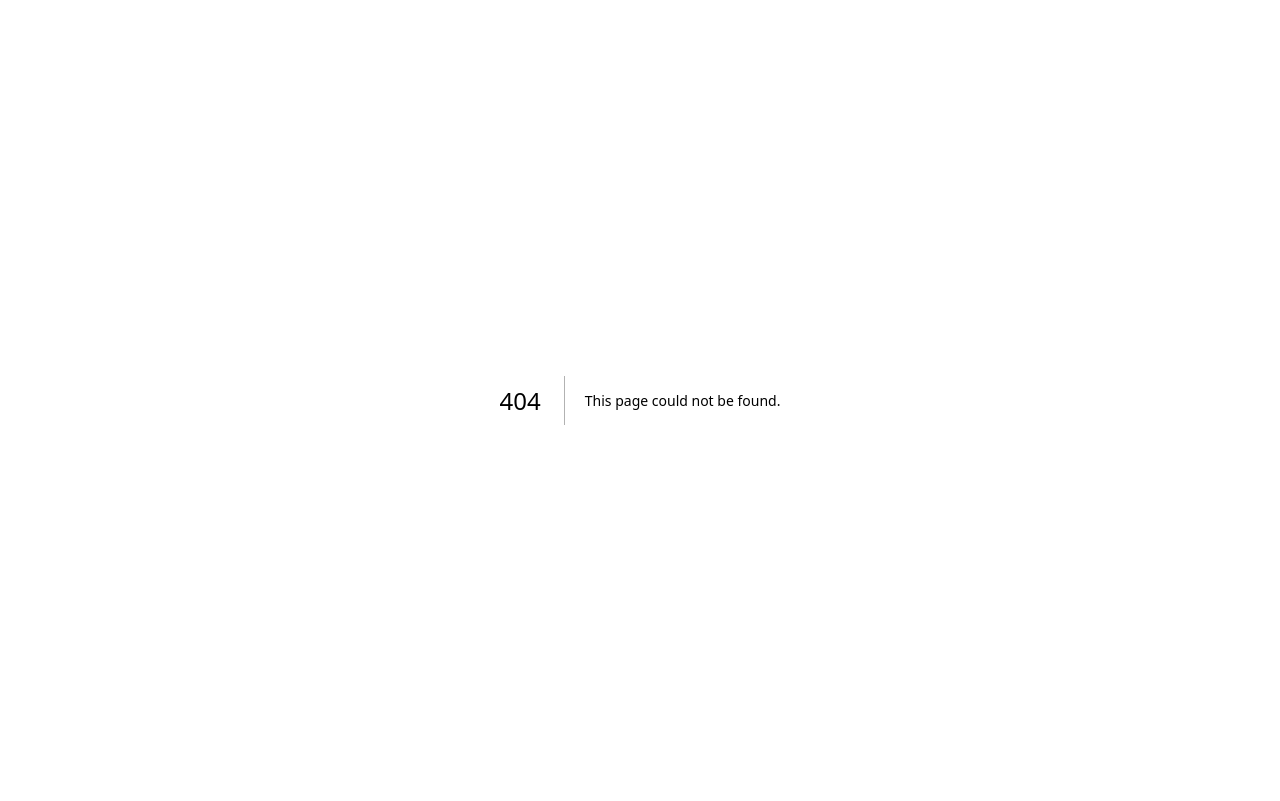
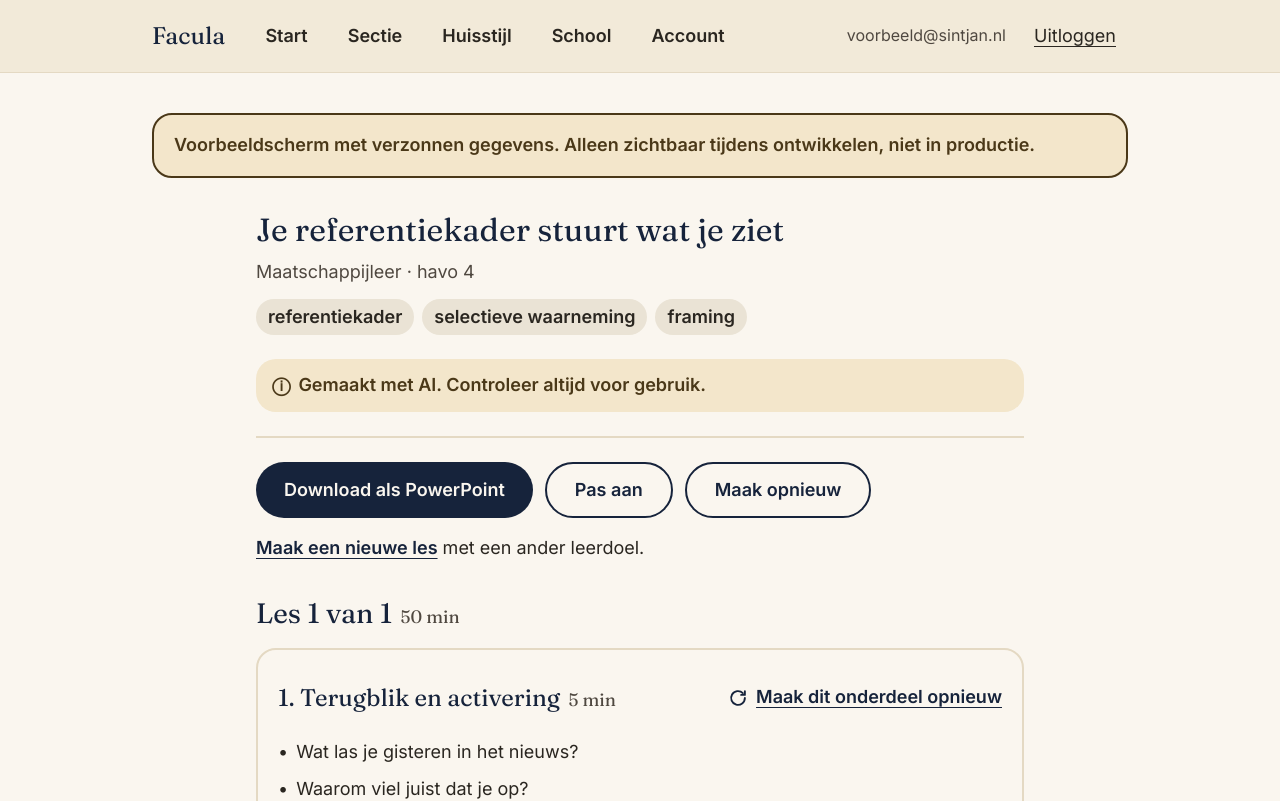
Before and after one commit to DGDH-OS/facula-app, a Next.js app: page /dev/voorbeeld/les-resultaat in a window 1280 px wide. Before the commit this address had no page. Shown: the top 801 px of the page. Built offline with nearby package versions, Linux system fonts and the light colour scheme.

Commit message:
school-v1: add safe local UI previews

```diff
--- /dev/null
+++ b/src/app/dev/voorbeeld/huisstijl/page.tsx
@@ -0,0 +1,58 @@
+import { HuisstijlVoorbeeld } from "@/components/huisstijl/HuisstijlVoorbeeld";
+import { Button } from "@/components/ui/Button";
+import { PRESETS } from "@/lib/huisstijl/themes";
+
+/**
+ * Lokale voorvertoning van het huisstijlscherm met verzonnen schoolgegevens.
+ * Er wordt geen huisstijl opgehaald of opgeslagen. Zie ../layout.tsx.
+ */
+export default function VoorbeeldHuisstijl() {
+  const kleuren = PRESETS.mihiriban;
+
+  return (
+    <div className="mx-auto max-w-3xl">
+      <h1 className="font-display text-3xl text-marine">Huisstijl</h1>
+      <p className="mt-2 max-w-[70ch] text-base text-tekst">
+        Stel dit een keer in. Daarna kun je bij elke les, toets en rapporttekst
+        kiezen of je hem in je eigen huisstijl downloadt.
+      </p>
+      <p className="mt-6 flex items-start gap-2 rounded-xl bg-waarschuwing-vlak px-4 py-3 text-base font-semibold text-waarschuwing-tekst">
+        <span aria-hidden>⚠</span>
+        <span>
+          Sint Jan College gebruikt één huisstijl voor iedereen. Je downloads
+          komen in de schoolhuisstijl.
+        </span>
+      </p>
+      <section className="mt-8">
+        <h2 className="font-display text-2xl text-marine">Zo ziet het eruit</h2>
+        <div className="mt-4">
+          <HuisstijlVoorbeeld
+            kleuren={kleuren}
+            schoolnaam="Sint Jan College"
+            logoUrl={null}
+            toonLogo={false}
+          />
+        </div>
+      </section>
+      <section className="mt-8 rounded-2xl border-2 border-lijn bg-ivoor-deep p-6">
+        <h2 className="font-display text-2xl text-marine">Huisstijl van de school</h2>
+        <p className="mt-2 max-w-[70ch] text-base text-tekst-zacht">
+          Een beheerder bepaalt kleuren, lettertype en logo. Zo krijgt ieder
+          bestand van de sectie dezelfde herkenbare uitstraling.
+        </p>
+        <div className="mt-5 flex flex-wrap gap-3" aria-label="Kleurstalen">
+          {[kleuren.achtergrond, kleuren.accent, kleuren.tekst].map((kleur) => (
+            <span
+              key={kleur}
+              className="h-12 w-20 rounded-lg border-2 border-lijn"
+              style={{ backgroundColor: kleur }}
+            />
+          ))}
+        </div>
+      </section>
+      <div className="mt-8 border-t-2 border-lijn pt-6">
+        <Button variant="primary">Huisstijl opslaan</Button>
+      </div>
+    </div>
+  );
+}
--- /dev/null
+++ b/src/app/dev/voorbeeld/les-nieuw/page.tsx
@@ -0,0 +1,6 @@
+import NewLessonPage from "@/app/app/lessons/new/page";
+
+/** De echte leswizard, veilig zichtbaar zonder sessie. Zie ../layout.tsx. */
+export default function VoorbeeldNieuweLes() {
+  return <NewLessonPage />;
+}
--- /dev/null
+++ b/src/app/dev/voorbeeld/les-resultaat/page.tsx
@@ -0,0 +1,52 @@
+import Link from "next/link";
+import { AiMelding } from "@/components/ui/AiMelding";
+import { Button } from "@/components/ui/Button";
+import { LessonSections } from "@/components/lessons/LessonSections";
+import { VOORBEELD_LES } from "@/lib/dev/voorbeeldgegevens";
+
+/**
+ * Een lokaal resultaat met verzonnen lesinhoud. Downloaden en bewerken zijn
+ * hier bewust niet gekoppeld: dit scherm is uitsluitend voor visuele controle.
+ */
+export default function VoorbeeldLesResultaat() {
+  const les = VOORBEELD_LES;
+
+  return (
+    <div className="mx-auto max-w-3xl">
+      <header>
+        <h1 className="max-w-[70ch] font-display text-3xl text-marine">{les.titel}</h1>
+        <p className="mt-2 text-base text-tekst-zacht">
+          {les.input.vak} · {les.input.niveau} {les.input.leerjaar}
+        </p>
+        <div className="mt-3 flex flex-wrap gap-2">
+          {les.kernbegrippen.map((begrip) => (
+            <span
+              key={begrip}
+              className="rounded-full bg-neutraal-vlak px-3 py-1 text-base font-semibold text-tekst"
+            >
+              {begrip}
+            </span>
+          ))}
+        </div>
+        <div className="mt-6">
+          <AiMelding />
+        </div>
+        <div className="mt-6 flex flex-col gap-3 border-t-2 border-lijn pt-6 sm:flex-row sm:flex-wrap sm:items-start">
+          <Button variant="primary">Download als PowerPoint</Button>
+          <Button variant="secondary">Pas aan</Button>
+          <Button variant="secondary">Maak opnieuw</Button>
+        </div>
+        <p className="mt-4 text-base text-tekst">
+          <Link
+            href="/dev/voorbeeld/les-nieuw"
+            className="font-semibold text-marine underline underline-offset-4"
+          >
+            Maak een nieuwe les
+          </Link>{" "}
+          met een ander leerdoel.
+        </p>
+      </header>
+      <LessonSections lessonId={les.id} onderdelen={les.onderdelen} />
+    </div>
+  );
+}
--- /dev/null
+++ b/src/app/dev/voorbeeld/sectie/page.tsx
@@ -0,0 +1,18 @@
+import { SectieWeergave } from "@/components/school/SectieWeergave";
+import {
+  VOORBEELD_DEELBAAR,
+  VOORBEELD_DELINGEN,
+  VOORBEELD_LIDMAATSCHAP,
+} from "@/lib/dev/voorbeeldgegevens";
+
+/** De sectiebibliotheek met verzonnen gegevens. Zie ../layout.tsx. */
+export default function VoorbeeldSectie() {
+  return (
+    <SectieWeergave
+      sectieNaam={VOORBEELD_LIDMAATSCHAP.sectieNaam ?? "Maatschappijleer"}
+      rol="sectievoorzitter"
+      delingen={VOORBEELD_DELINGEN}
+      eigenItems={VOORBEELD_DEELBAAR}
+    />
+  );
+}
```
